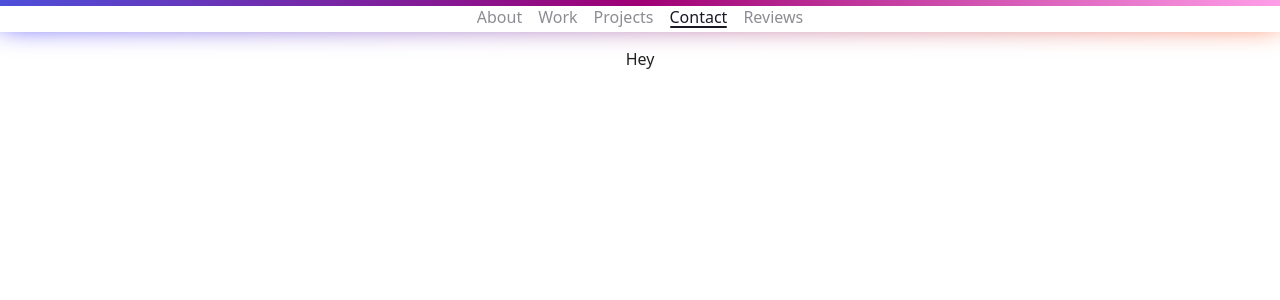
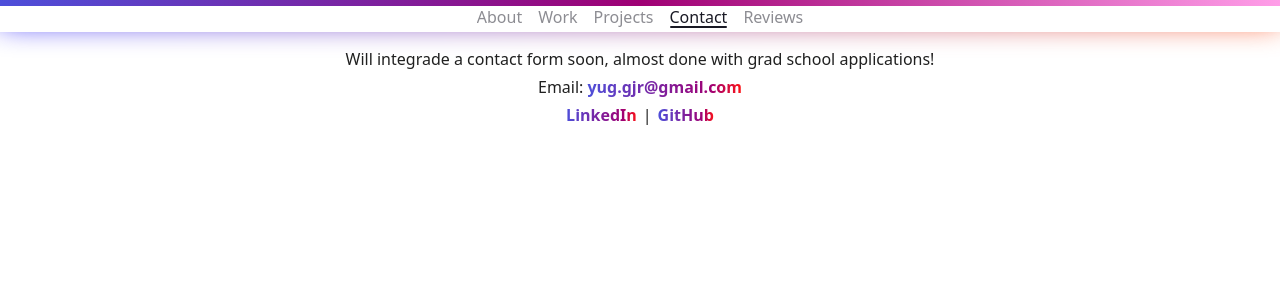
Before and after one commit to Yug34/portfolio-new, a Next.js app: page /contact in a window 1280 px wide. Shown: the top 300 px of the page. Built offline with nearby package versions, Linux system fonts and the light colour scheme.

Commit message:
:sparkles: feat(contact): added contact page

```diff
--- a/pages/contact.tsx
+++ b/pages/contact.tsx
@@ -1,8 +1,46 @@
 import type {NextPage} from 'next'
+import { Hover } from '../components/Common/Hover';
+import { Flex } from '../components/Common/Flex';
 
 const Contact: NextPage = () => {
     return (
-        <div>Hey</div>
+        <Flex flexDirection='column' justify='center' align='center' rowGap='6px'>
+            <div>Will integrade a contact form soon, almost done with grad school applications!</div>
+            <div>
+                Email:
+                <Hover
+                    style={{marginLeft: '4px'}}
+                    monoState
+                    externalHref={true}
+                    fontWeight={600}
+                    href={"mailto:yug.gjr@gmail.com"}
+                >
+                    yug.gjr@gmail.com
+                </Hover>
+            </div>
+
+            <Flex colGap='6px' justify='center' align='center'>
+                <Hover
+                    monoState
+                    externalHref={true}
+                    fontWeight={600}
+                    href={"https://www.linkedin.com/in/yug34/"}
+                >
+                    LinkedIn
+                </Hover>
+
+                |
+
+                <Hover
+                    monoState
+                    externalHref={true}
+                    fontWeight={600}
+                    href={"https://github.com/Yug34"}
+                >
+                    GitHub
+                </Hover>
+            </Flex>
+        </Flex>
     );
 };
 
```
